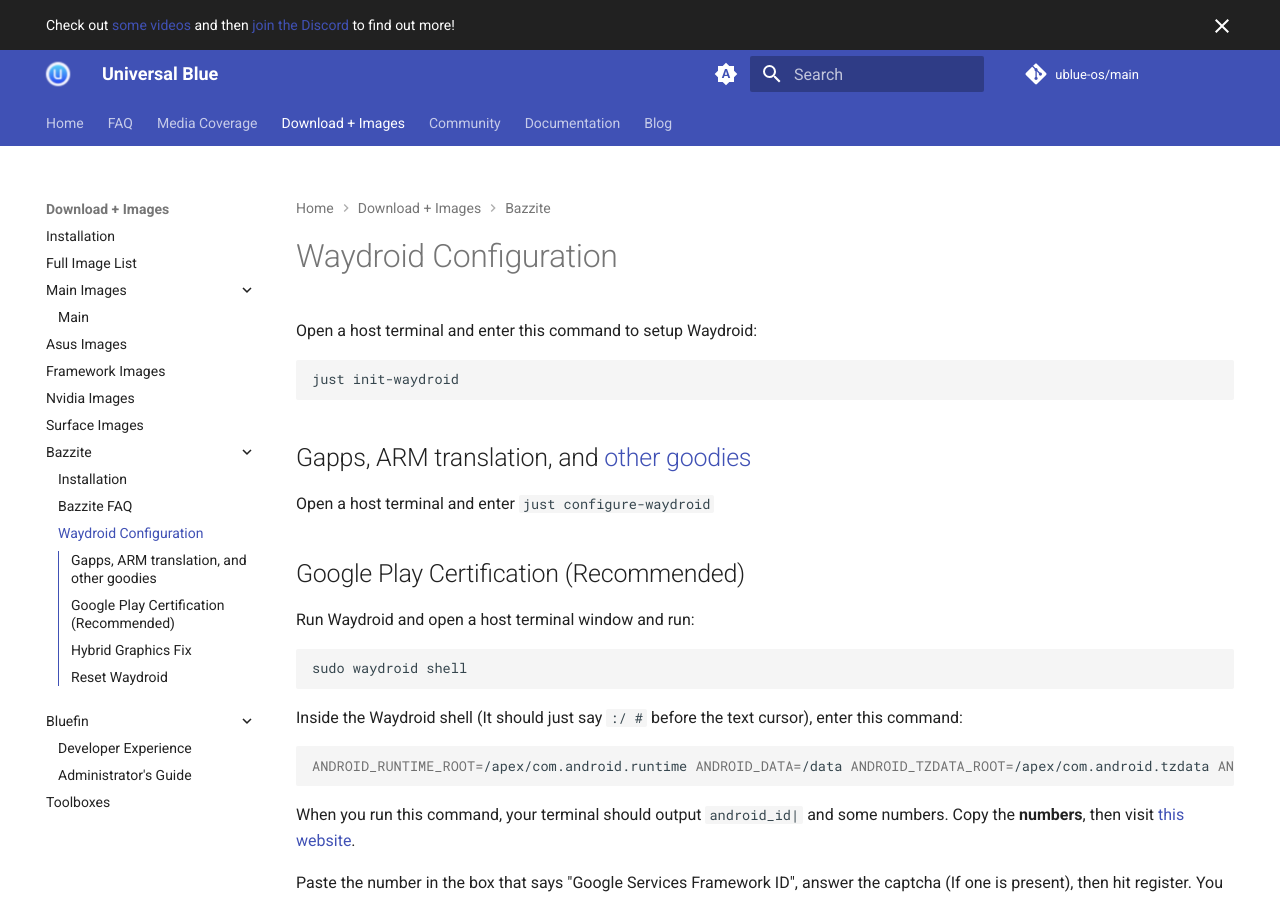
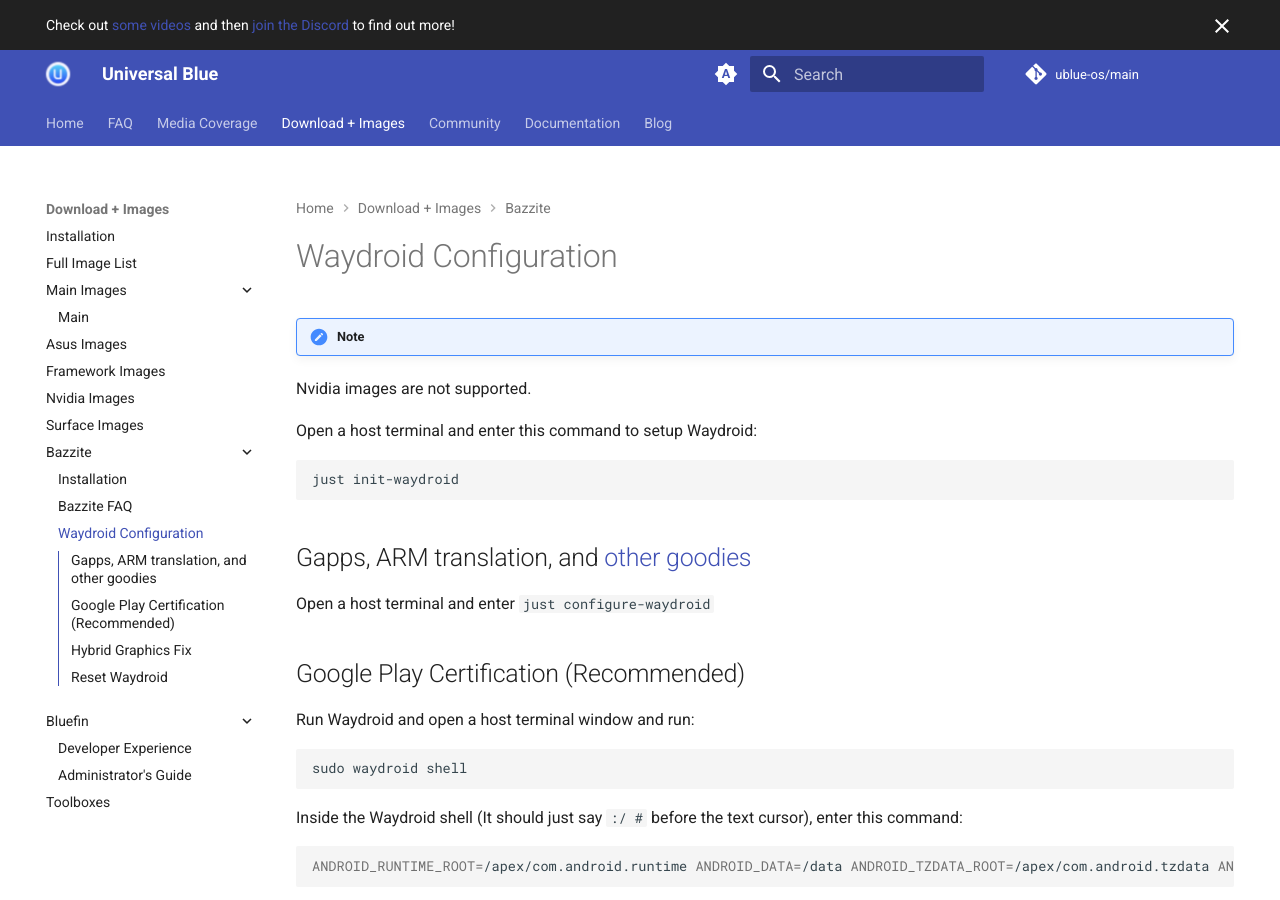
Before and after one commit to ublue-os/website, an MkDocs documentation site: the page built from docs/images/bazzite/waydroid.md, in a window 1280 px wide and 900 px high. Built offline with MkDocs 1.6.1 and Material for MkDocs 9.7.7, drawn with Linux system fonts in a browser that asks for light colours; comment, search, counter and statistics services are not loaded.

Commit message:
chore: add nvidia disclaimer at top

```diff
--- a/docs/images/bazzite/waydroid.md
+++ b/docs/images/bazzite/waydroid.md
@@ -1,4 +1,6 @@
 # Waydroid Configuration
+!!! note
+ Nvidia images are not supported.
 
 Open a host terminal and enter this command to setup Waydroid:
 
```
